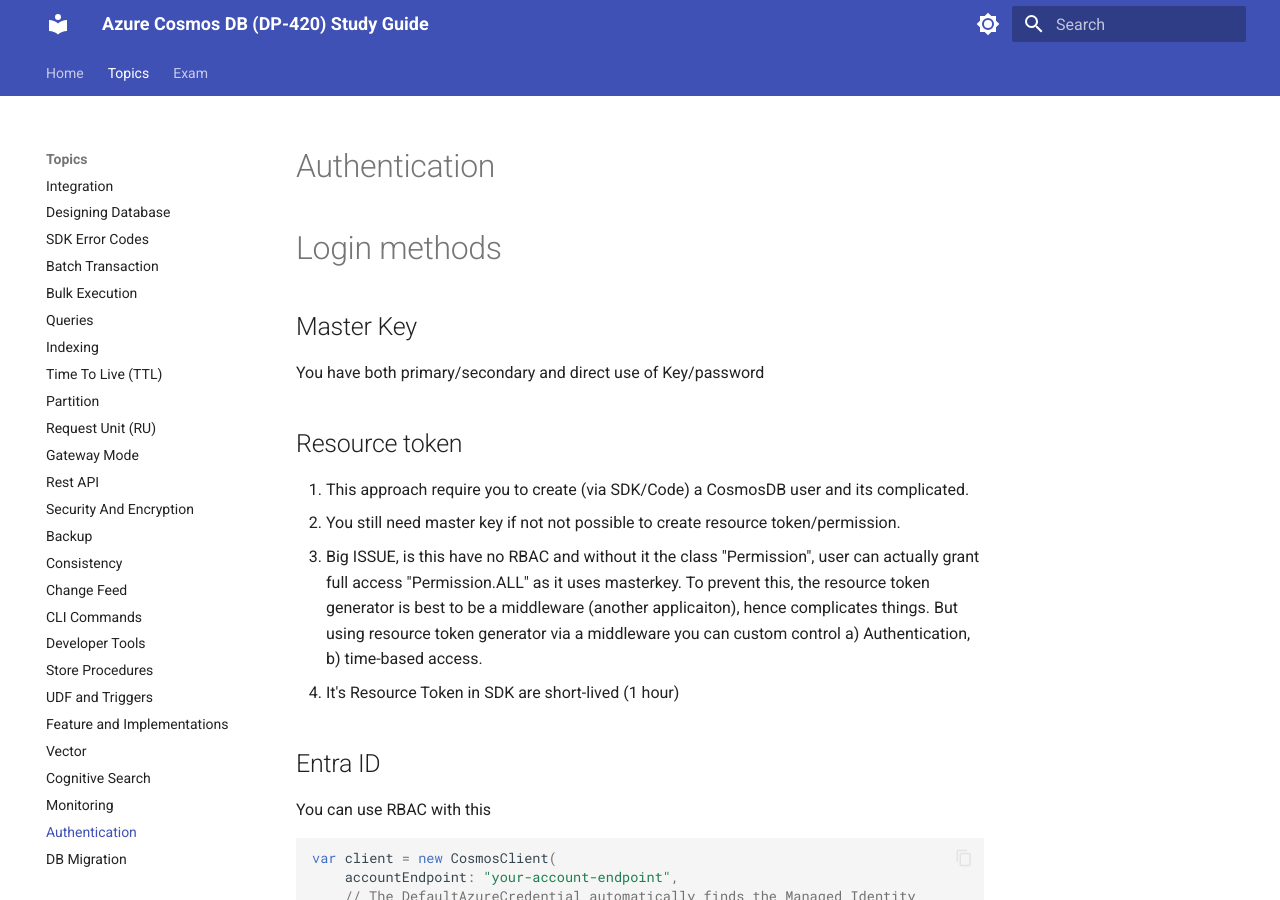
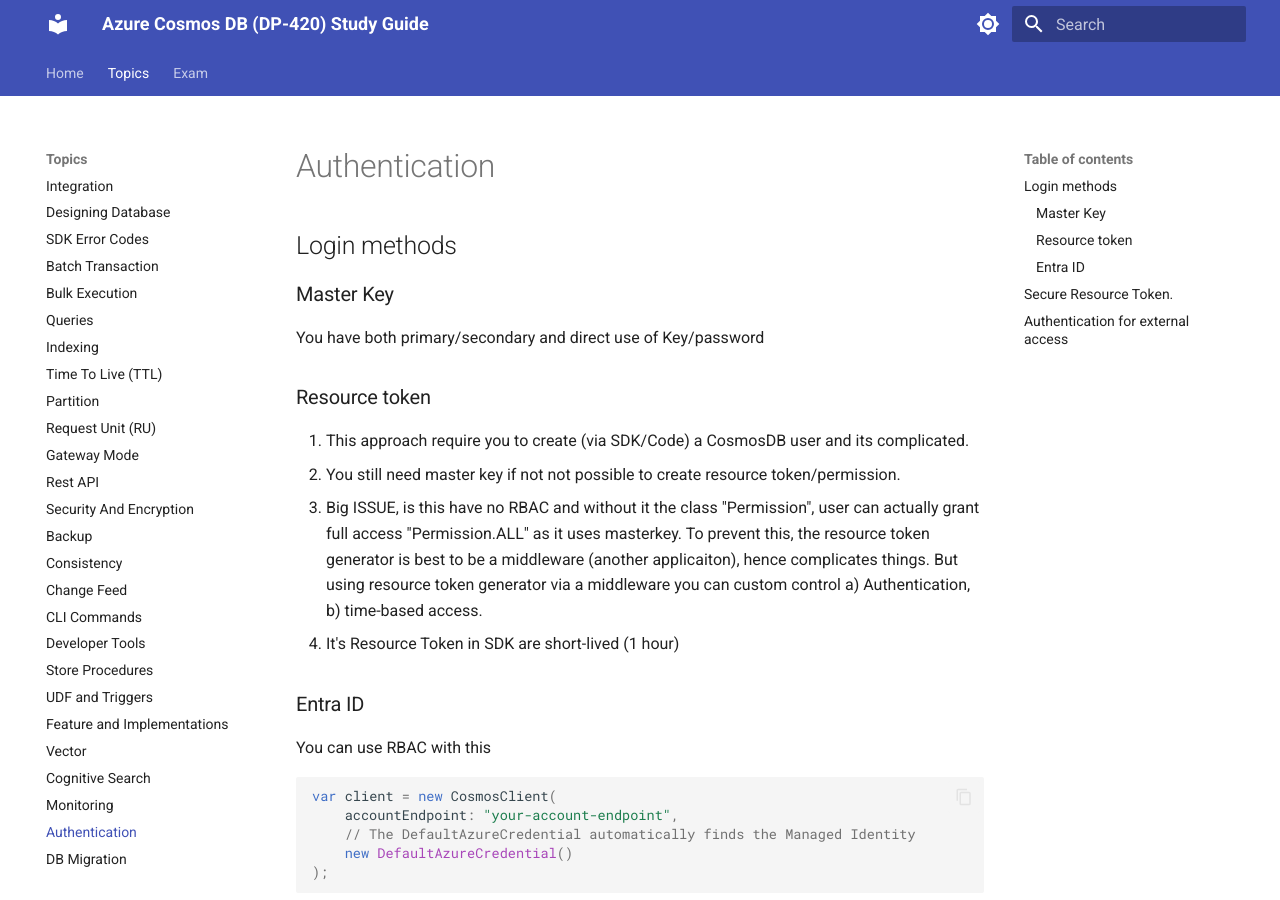
Before and after one commit to yoonghan/Azure-Cosmos-DB-DP-420, an MkDocs documentation site: the page built from docs/33. Authentication.md, in a window 1280 px wide and 900 px high. Built offline with MkDocs 1.6.1 and Material for MkDocs 9.7.7, drawn with Linux system fonts in a browser that asks for light colours.

Commit message:
Update header

````diff
--- a/docs/33. Authentication.md
+++ b/docs/33. Authentication.md
@@ -1,17 +1,17 @@
 # Authentication
 
-# Login methods
+## Login methods
 
-## Master Key
+### Master Key
 You have both primary/secondary and direct use of Key/password
 
-## Resource token
+### Resource token
 1. This approach require you to create (via SDK/Code) a CosmosDB user and its complicated.
 2. You still need master key if not not possible to create resource token/permission.
 3. Big ISSUE, is this have no RBAC and without it the class "Permission", user can actually grant full access "Permission.ALL" as it uses masterkey. To prevent this, the resource token generator is best to be a middleware (another applicaiton), hence complicates things. But using resource token generator via a middleware you can custom control a) Authentication, b) time-based access.
 4. It's Resource Token in SDK are short-lived (1 hour)
 
-## Entra ID
+### Entra ID
 You can use RBAC with this
 
 ```c#
@@ -22,7 +22,7 @@
 );
 ```
 
-# Secure Resource Token.
+## Secure Resource Token.
 
 To prevent user give full access need to implement a mid-tier service where user are not given master key but calls a service to retrieve master key. It's a pattern/architecture.
 
````
Also changed, not shown: docs/28. UDF and Triggers.md (+5 -5 lines), docs/29. Features And Implementation.md (+5 -5 lines), docs/31. Cognitive Search.md (+5 -5 lines), docs/32. Troubleshooting And Monitoring.md (+2 -2 lines).
